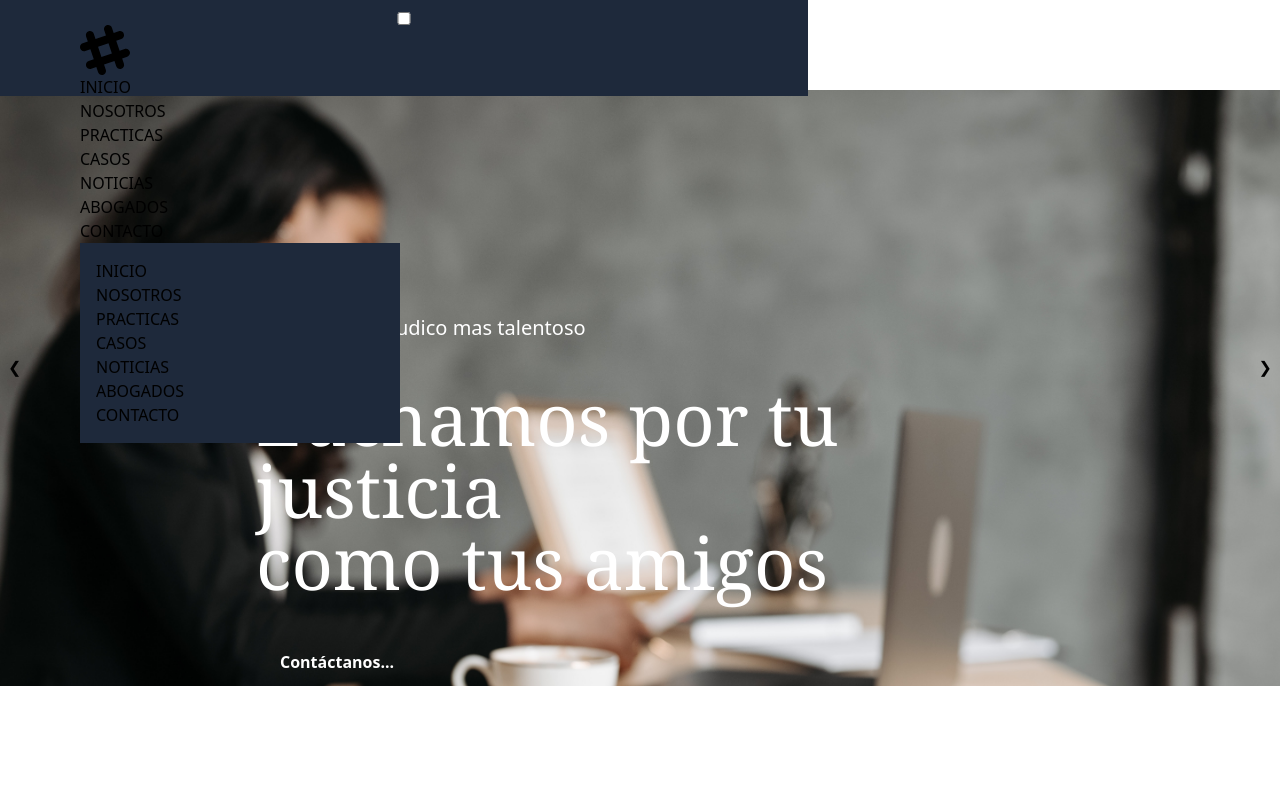
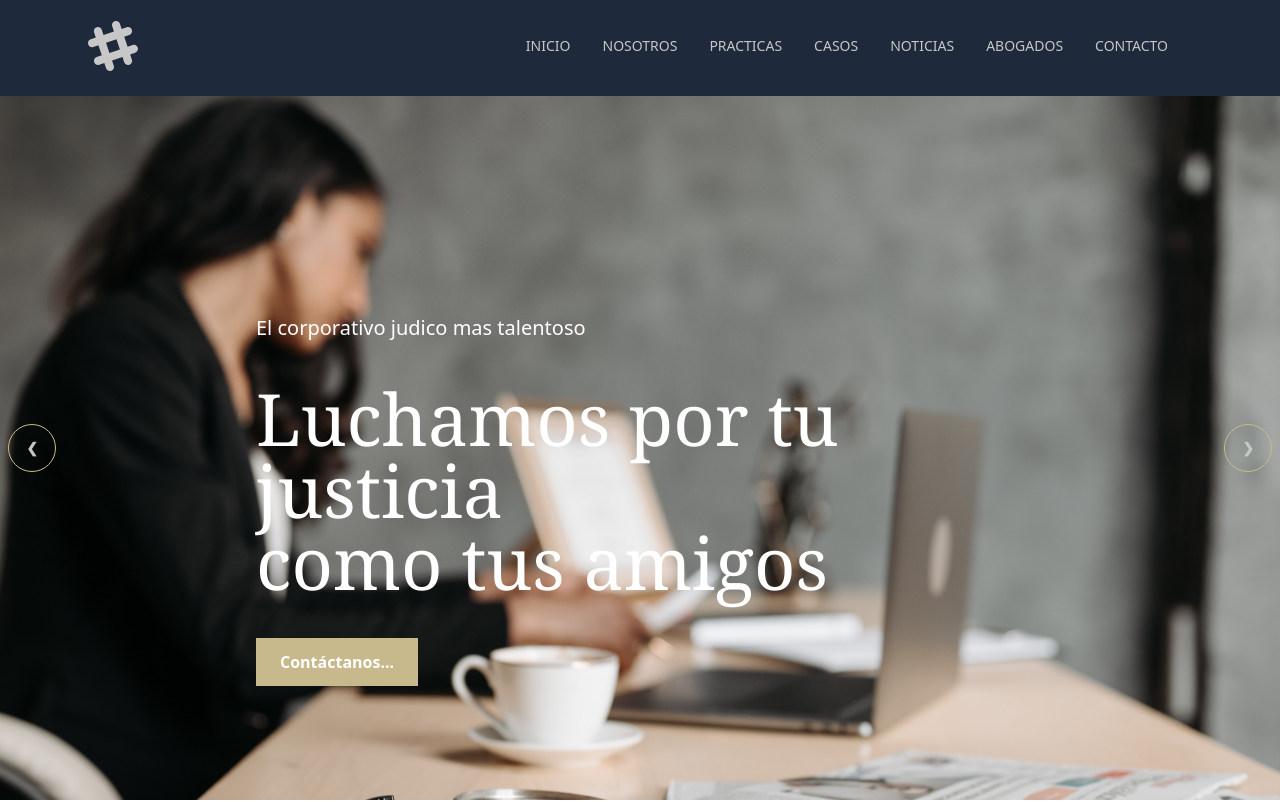
Before and after one commit to armanyfelix/gc_juridic_corp, a Next.js app: page / in a window 1280 px wide. Shown: the top 802 px of the page. Built offline with nearby package versions, Linux system fonts and the light colour scheme.

Commit message:
raw revert

```diff
--- a/src/lib/utils.ts
+++ /dev/null
@@ -1,6 +0,0 @@
-import { type ClassValue, clsx } from "clsx"
-import { twMerge } from "tailwind-merge"
-
-export function cn(...inputs: ClassValue[]) {
-  return twMerge(clsx(inputs))
-}
--- a/tailwind.config.js
+++ b/tailwind.config.js
@@ -2,75 +2,40 @@
 module.exports = {
   darkMode: ["class"],
   content: [
-    './pages/**/*.{ts,tsx}',
-    './components/**/*.{ts,tsx}',
-    './app/**/*.{ts,tsx}',
-    './src/**/*.{ts,tsx}',
-	],
-  theme: {
-    container: {
-      center: true,
-      padding: "2rem",
-      screens: {
-        "2xl": "1400px",
-      },
-    },
-    extend: {
-      colors: {
-        border: "hsl(var(--border))",
-        input: "hsl(var(--input))",
-        ring: "hsl(var(--ring))",
-        background: "hsl(var(--background))",
-        foreground: "hsl(var(--foreground))",
-        primary: {
-          DEFAULT: "hsl(var(--primary))",
-          foreground: "hsl(var(--primary-foreground))",
-        },
-        secondary: {
-          DEFAULT: "hsl(var(--secondary))",
-          foreground: "hsl(var(--secondary-foreground))",
-        },
-        destructive: {
-          DEFAULT: "hsl(var(--destructive))",
-          foreground: "hsl(var(--destructive-foreground))",
-        },
-        muted: {
-          DEFAULT: "hsl(var(--muted))",
-          foreground: "hsl(var(--muted-foreground))",
-        },
-        accent: {
-          DEFAULT: "hsl(var(--accent))",
-          foreground: "hsl(var(--accent-foreground))",
-        },
-        popover: {
-          DEFAULT: "hsl(var(--popover))",
-          foreground: "hsl(var(--popover-foreground))",
-        },
-        card: {
-          DEFAULT: "hsl(var(--card))",
-          foreground: "hsl(var(--card-foreground))",
+    // "./app/**/*.{js,ts,jsx,tsx}",
+    // "./pages/**/*.{js,ts,jsx,tsx}",
+    // "./components/**/*.{js,ts,jsx,tsx}",
+    // Or if using `src` directory:
+    "./src/**/*.{js,ts,jsx,tsx}",
+  ],
+  plugins: [require("daisyui")],
+  daisyui: {
+    themes: [
+      {
+        mytheme: {
+          primary: "#C9BA8F",
+          // "secondary": "#f6d860",
+          // "accent": "#37cdbe",
+          // "neutral": "#3d4451",
+          // "base-100": "#ffffff",
+          "--rounded-box": "1rem", // border radius rounded-box utility class, used in card and other large boxes
+          "--rounded-btn": "0.5rem", // border radius rounded-btn utility class, used in buttons and similar element
+          "--rounded-badge": "1.9rem", // border radius rounded-badge utility class, used in badges and similar
+          "--animation-btn": "0.25s", // duration of animation when you click on button
+          "--animation-input": "0.2s", // duration of animation for inputs like checkbox, toggle, radio, etc
+          "--btn-text-case": "uppercase", // set default text transform for buttons
+          "--btn-focus-scale": "0.95", // scale transform of button when you focus on it
+          "--border-btn": "1px", // border width of buttons
+          "--tab-border": "1px", // border width of tabs
+          "--tab-radius": "0.5rem", // border radius of tabs
         },
       },
-      borderRadius: {
-        lg: "var(--radius)",
-        md: "calc(var(--radius) - 2px)",
-        sm: "calc(var(--radius) - 4px)",
-      },
-      keyframes: {
-        "accordion-down": {
-          from: { height: 0 },
-          to: { height: "var(--radix-accordion-content-height)" },
-        },
-        "accordion-up": {
-          from: { height: "var(--radix-accordion-content-height)" },
-          to: { height: 0 },
-        },
-      },
-      animation: {
-        "accordion-down": "accordion-down 0.2s ease-out",
-        "accordion-up": "accordion-up 0.2s ease-out",
-      },
+    ],
+    animation: {
+      "accordion-down": "accordion-down 0.2s ease-out",
+      "accordion-up": "accordion-up 0.2s ease-out",
     },
   },
-  plugins: [require("tailwindcss-animate")],
-}
+
+  plugins: [require("daisyui")],
+};
```
Also changed, not shown: package.json (+4 -9 lines), components.json (deleted), src/styles/globals.css (line endings or trailing spaces), 1 other file (tests, documents, lock files or other folders).
